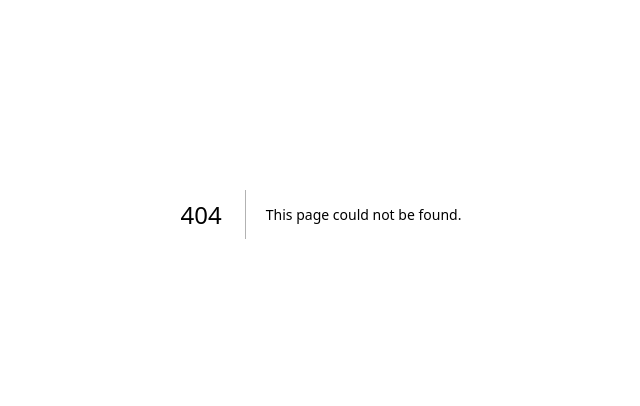
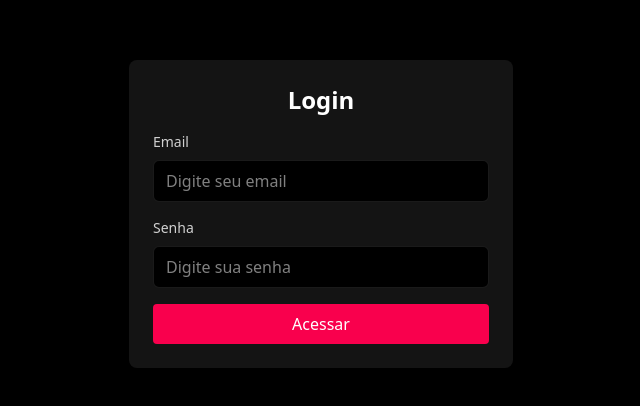
Before and after one commit to HermesonxDevII/portfolio, a Next.js app: page /login in a window 1280 px wide. Before the commit this address had no page. Shown: the part 186-592 px from the top of the page, without its empty margins (319-959 px from the left). Built offline with nearby package versions, Linux system fonts and the light colour scheme.

Commit message:
feat: login page

```diff
--- a/src/app/(public)/components/header.tsx
+++ b/src/app/(public)/components/header.tsx
@@ -35,8 +35,8 @@ export default function Header() {
         <nav className="hidden md:flex text-white gap-8 font-bold">
           <Link className="hover:text-[#f9004d] transition-colors" href="/#presentationSection">Sobre mim</Link>
           <Link className="hover:text-[#f9004d] transition-colors" href="/#projectsSection">Projetos</Link>
+          <Link className="hover:text-[#f9004d] transition-colors" href="/#skillsSection">Habilidades</Link>
           <Link className="hover:text-[#f9004d] transition-colors" href="/contacts">Contatos</Link>
-          <Link className="hover:text-[#f9004d] transition-colors" href="/#skillsSection">Habilidades</Link>
         </nav>
       </div>
 
@@ -59,14 +59,14 @@ export default function Header() {
         <Link
           onClick={operateMenu}
           className="text-white font-bold hover:text-[#f9004d] transition-colors"
-          href="/contacts"
-        >Contatos</Link>
+          href="/#skillsSection"
+        >Habilidades</Link>
 
         <Link
           onClick={operateMenu}
           className="text-white font-bold hover:text-[#f9004d] transition-colors"
-          href="/#skillsSection"
-        >Habilidades</Link>
+          href="/contacts"
+        >Contatos</Link>
       </nav>
     </header>
   )
--- a/src/app/(public)/layout.tsx
+++ b/src/app/(public)/layout.tsx
@@ -1,17 +1,26 @@
+'use client'
+
 import "../globals.css";
+
+import { usePathname } from "next/navigation";
+
 import Footer from "./components/Footer";
 import Header from "./components/Header";
 
-export default function PublicLayout({
-  children,
-}: Readonly<{
-  children: React.ReactNode;
-}>) {
+export default function PublicLayout({ children }: Readonly<{children: React.ReactNode}>) {
+  const pathname = usePathname();
+
+  const hideLayoutRoutes = [
+    '/login'
+  ];
+
+  const showLayout = () => !hideLayoutRoutes.includes(pathname)
+
   return (
     <div>
-      <Header />
+      {showLayout() && <Header />}
       {children}
-      <Footer />
+      {showLayout() && <Footer />}
     </div>
   );
 }
--- /dev/null
+++ b/src/app/(public)/login/page.tsx
@@ -0,0 +1,73 @@
+'use client'
+
+import { useState } from "react"
+
+type FormData = {
+  email: string,
+  password: string
+}
+
+type FormStatus = "idle" | "sending" | "success" | "error"
+
+export default function Login() {
+  const [formData, setFormData] = useState<FormData>({
+    email: '',
+    password: ''
+  })
+
+  const [status, setStatus] = useState<FormStatus>('idle')
+
+  const handleChange = (e: React.ChangeEvent<HTMLInputElement | HTMLTextAreaElement>) => {
+    setFormData({
+      ...formData,
+      [e.target.name]: e.target.value
+    })
+  }
+
+  return (
+    <main className="min-h-screen bg-black flex items-center justify-center px-4">
+      <form
+        action=""
+        className="w-full max-w-sm bg-[#141414] p-6 rounded-lg space-y-4"
+      >
+        <h1 className="text-2xl font-bold text-white text-center">Login</h1>
+
+        <div className="space-y-2">
+          <label htmlFor="email" className="block text-sm text-white/80">Email</label>
+          <input
+            type="email"
+            name="email"
+            id="email"
+            className="w-full px-3 py-2 rounded-md bg-black text-white border border-white/10"
+            placeholder="Digite seu email"
+            value={formData.email}
+            onChange={handleChange}
+            required
+          />
+        </div>
+
+        <div className="space-y-2">
+          <label htmlFor="password" className="block text-sm text-white/80">Senha</label>
+          <input
+            type="password"
+            name="password"
+            id="password"
+            className="w-full px-3 py-2 rounded-md bg-black text-white border border-white/10"
+            placeholder="Digite sua senha"
+            value={formData.password}
+            onChange={handleChange}
+            required
+          />
+        </div>
+
+        <button
+          type="submit"
+          disabled={status === 'sending'}
+          className="w-full py-2 rounded bg-[#f9004d] text-white font-medium hover:bg-[#f9004d]/90 transition"
+        >
+          { status === 'sending' ? 'Acessando' : 'Acessar' }
+        </button>
+      </form>
+    </main>
+  )
+}
```
